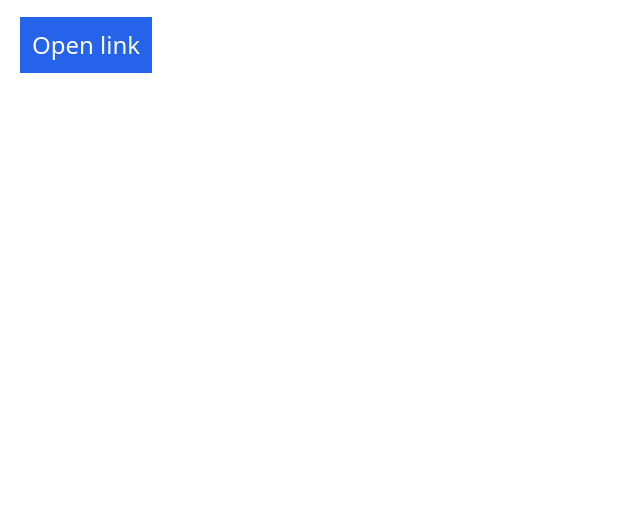
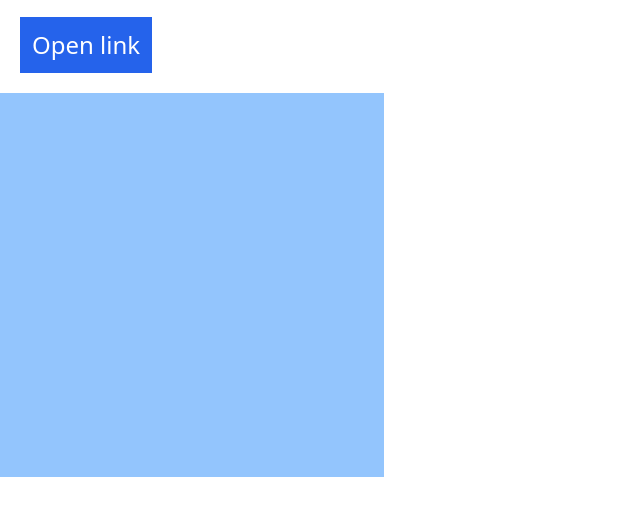
Before and after one commit to shuvo0007/tailwind-practice, a plain HTML site: page index.html in a window 1280 px wide. Shown: the part 91-606 px from the top of the page, without its empty margins (0-640 px from the left). Drawn offline with nearby package versions, Linux system fonts and the light colour scheme.

Commit message:
last update

```diff
--- a/index.html
+++ b/index.html
@@ -25,6 +25,6 @@
     <p>this a paragraph</p>
     <button class="bg-blue-600 text-white p-3 m-5 text-2xl">Open link</button>
 
-    <section class="bg-blue-2"></section>
+    <section class="bg-blue-300 h-96 w-96"></section>
   </body>
 </html>
```
